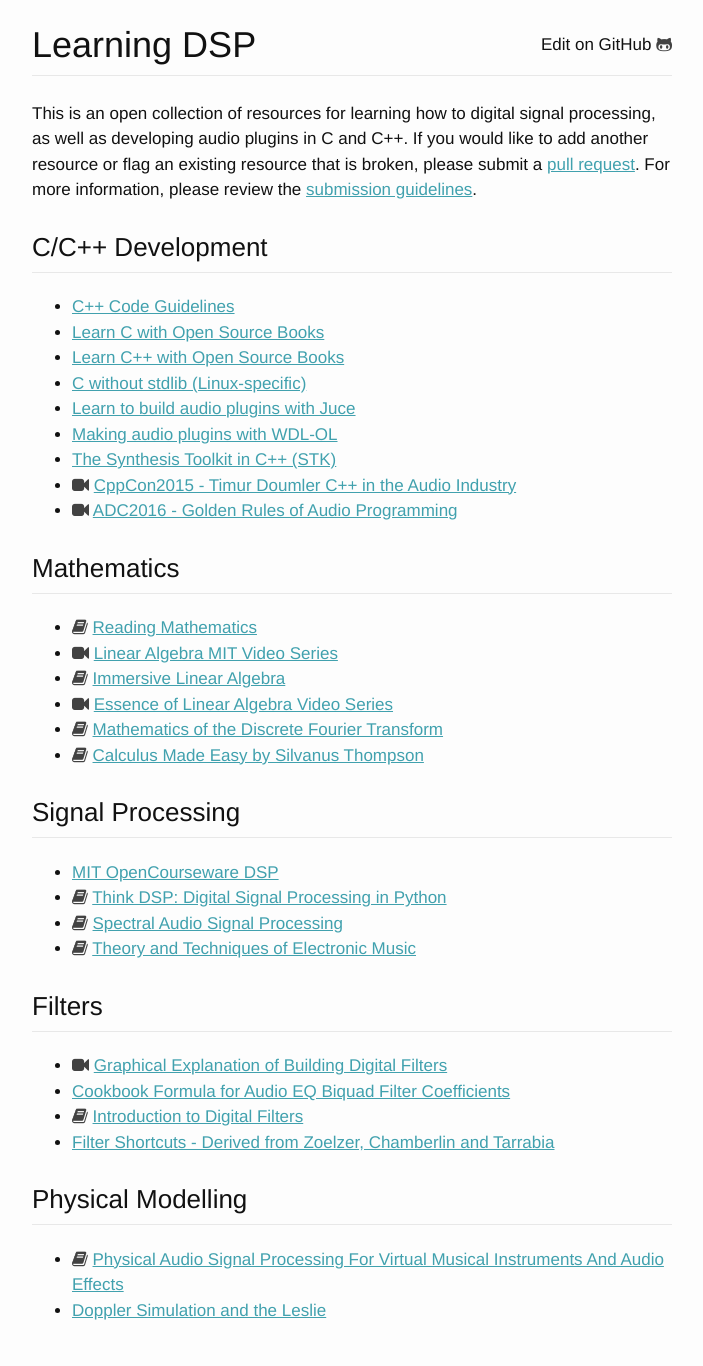
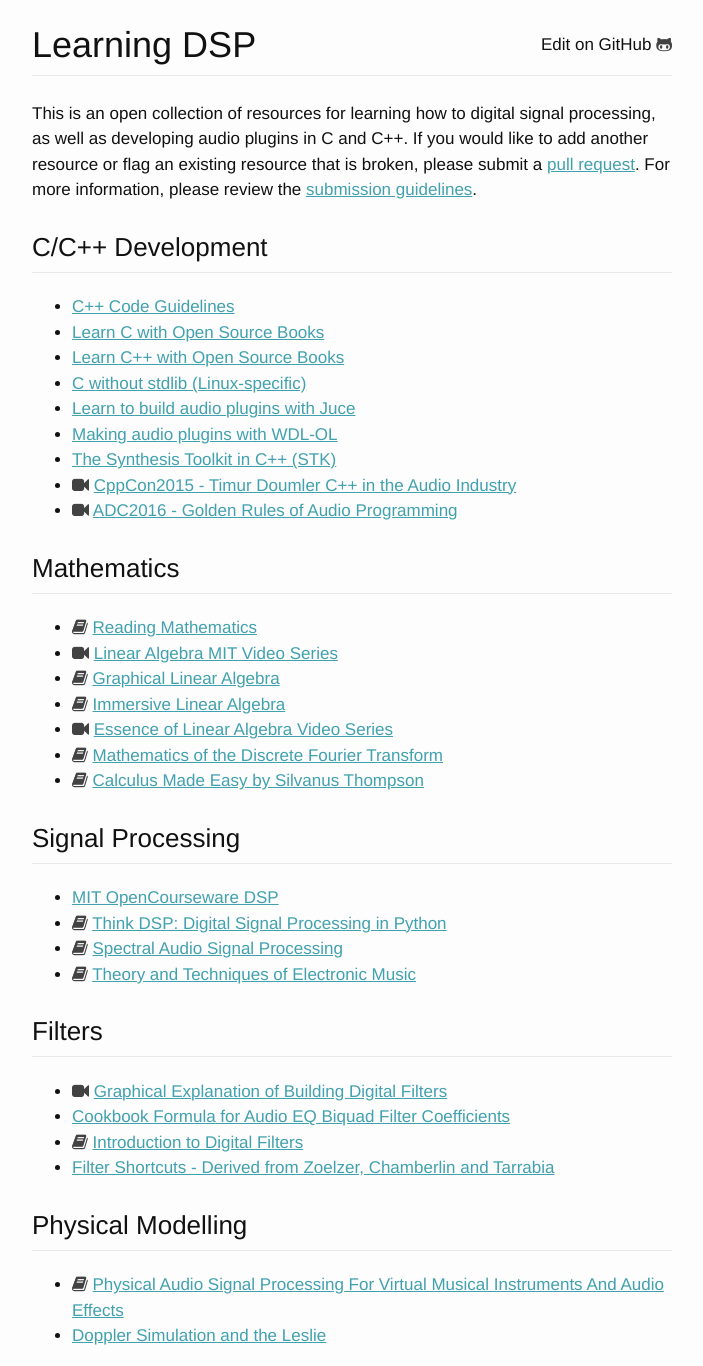
Before and after one commit to gmoe/learning-dsp, a Jekyll site: the page built from README.md, in a window 1280 px wide. Shown: the whole page, without its empty margins (288-991 px from the left). Built offline with Jekyll 4.4.1, drawn with Linux system fonts in a browser that asks for light colours; before the commit the page ends 1340 px from its top, so only the background shows below that.

Commit message:
Add Graphical Linear Algebra

```diff
--- a/_data/mathematics.json
+++ b/_data/mathematics.json
@@ -10,6 +10,11 @@
       "title": "Linear Algebra MIT Video Series",
       "type": "video",
       "link": "https://ocw.mit.edu/courses/mathematics/18-06-linear-algebra-spring-2010/index.htm"
+    },
+    {
+      "title": "Graphical Linear Algebra",
+      "type": "book",
+      "link": "https://graphicallinearalgebra.net/"
     },
     {
       "title": "Immersive Linear Algebra",
```
